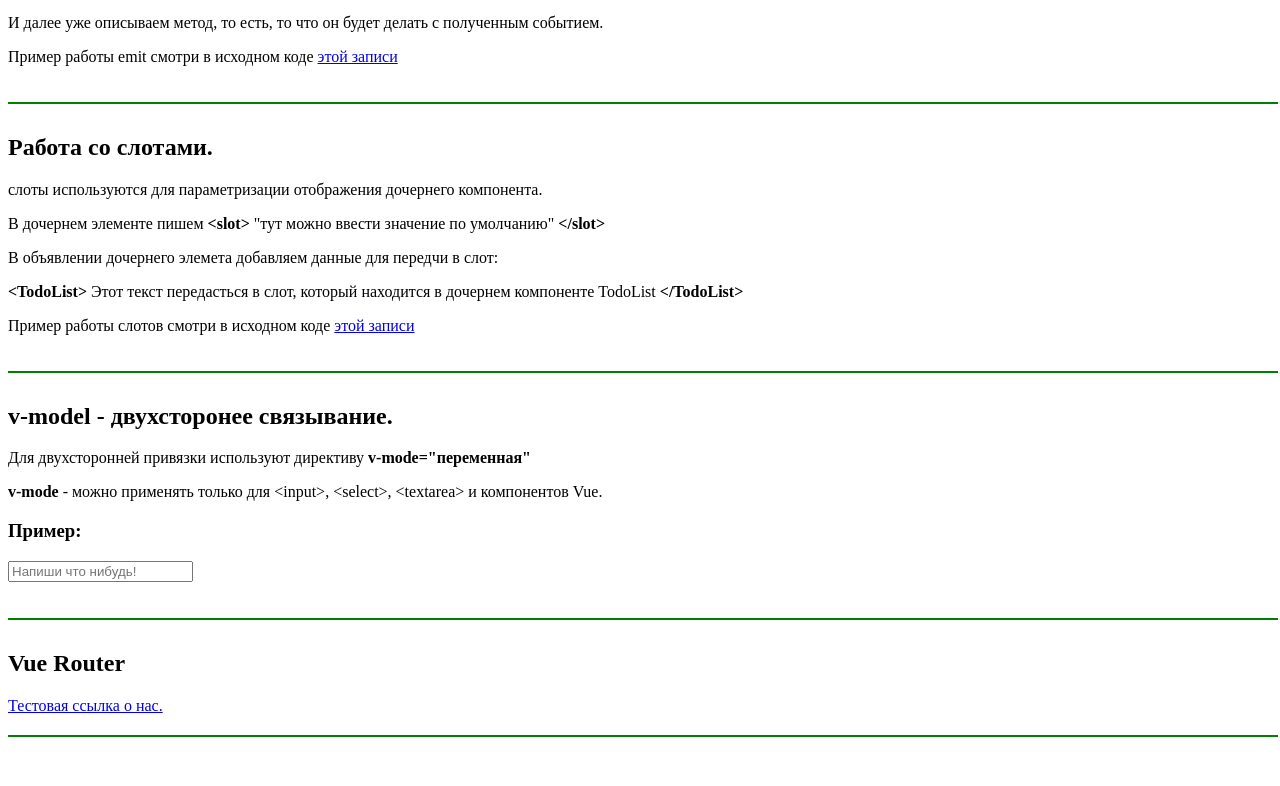
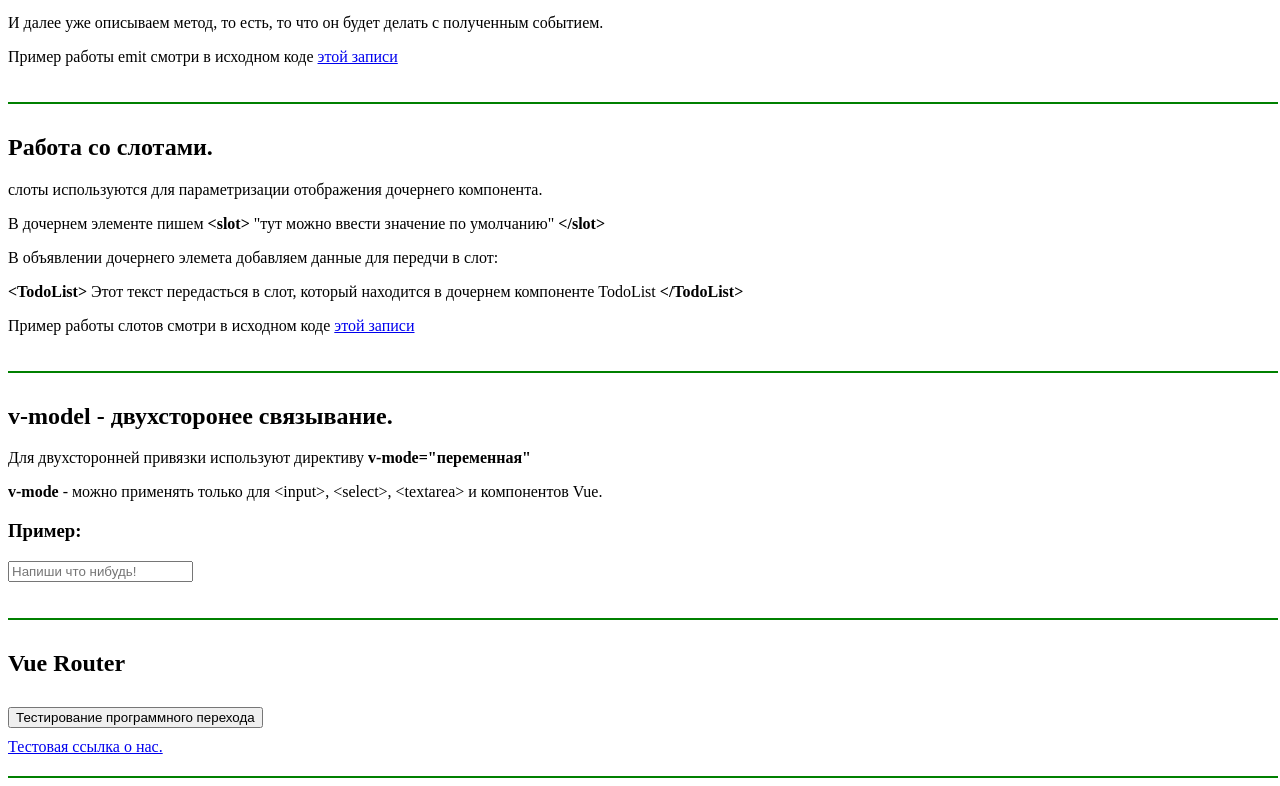
Before and after one commit to tomright/Vue3homework, a Vue app: page / in a window 1280 px wide. Shown: the part 5533-6319 px from the top of the page. Before the commit the page ends 6278 px from the top, so only its background shows below. Built offline with nearby package versions, Linux system fonts and the light colour scheme; no server answers.

Commit message:
программный метод перехода

```diff
--- a/src/views/Home.vue
+++ b/src/views/Home.vue
@@ -466,6 +466,10 @@
     </div>
     <div class="exampleNote">
       <h2>Vue Router</h2>
+      <button class="buttonMargin10" @click="programJump">
+        Тестирование программного перехода
+      </button>
+      <br />
       <router-link to="/aboutus">Тестовая ссылка о нас.</router-link>
     </div>
   </div>
@@ -636,6 +640,12 @@ export default {
         this.boolAnimGreen = false;
       }, 1000);
     },
+    programJump() {
+      console.log(
+        "Программый переход, типа какая то логика работы тут описана."
+      );
+      this.$router.push("/aboutus");
+    },
   },
   components: {
     TodoList,
```
